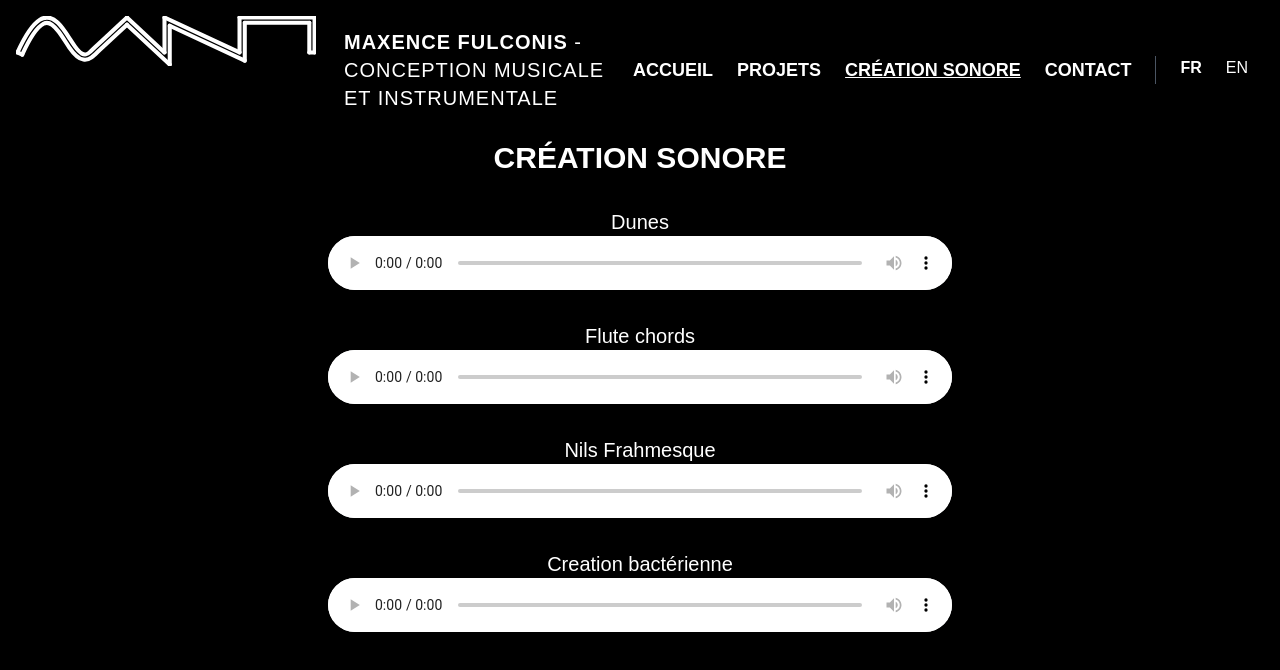
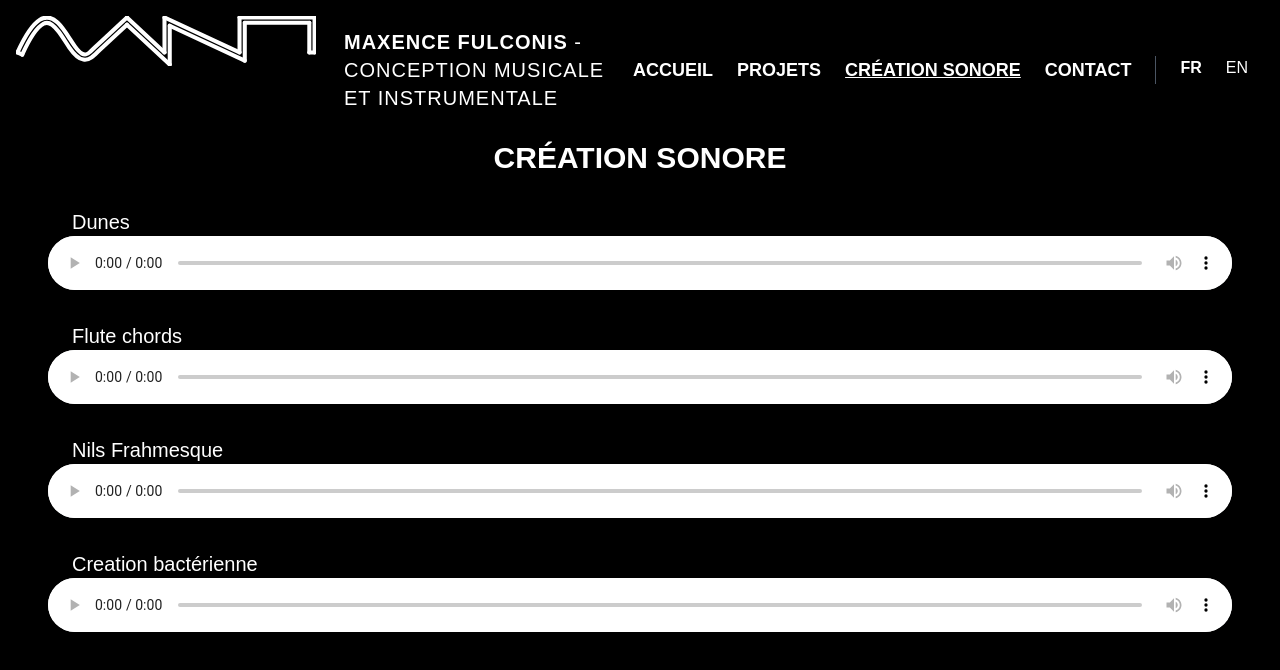
Before and after one commit to nastassiafulconis/max_3d_site, a Next.js app: page /sound in a window 1280 px wide. Shown: the top 670 px of the page. Built offline with nearby package versions, Linux system fonts and the light colour scheme.

Commit message:
fix sound

```diff
--- a/src/components/Sound.tsx
+++ b/src/components/Sound.tsx
@@ -4,11 +4,11 @@ export const Sound = (props: Project) => {
     const { fileName, id } = props;
 
     return (
-        <div className="flex flex-col justify-center items-center p-4 w-full">
-            <h1 className="text-xl">{id}</h1>
+        <div className="flex flex-col justify-center p-4 w-[95%]">
+            <h1 className="text-xl ml-6">{id}</h1>
             <audio
                 className="
-                    w-full md:w-1/2
+                    w-full
                     [&::-webkit-media-controls-panel]:bg-white
                     [&::-webkit-media-controls-current-time-display]:text-black
                     [&::-webkit-media-controls-time-remaining-display]:text-black
```
